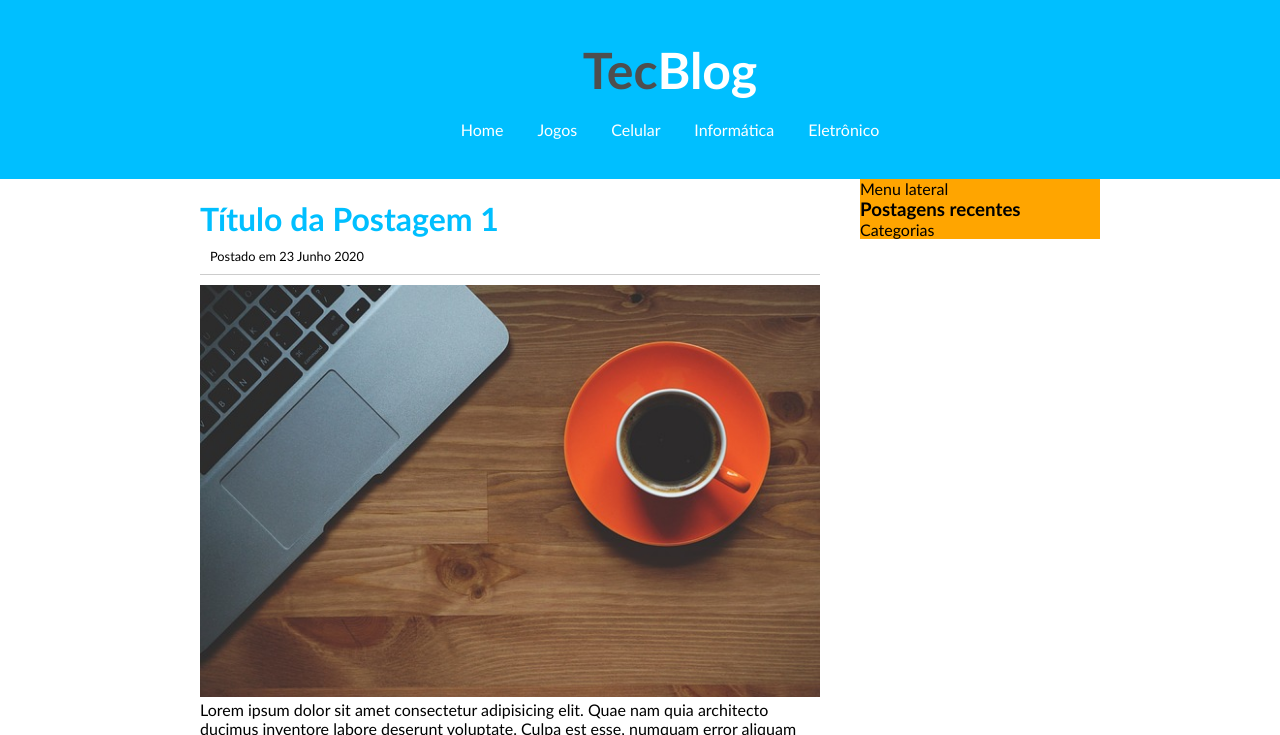
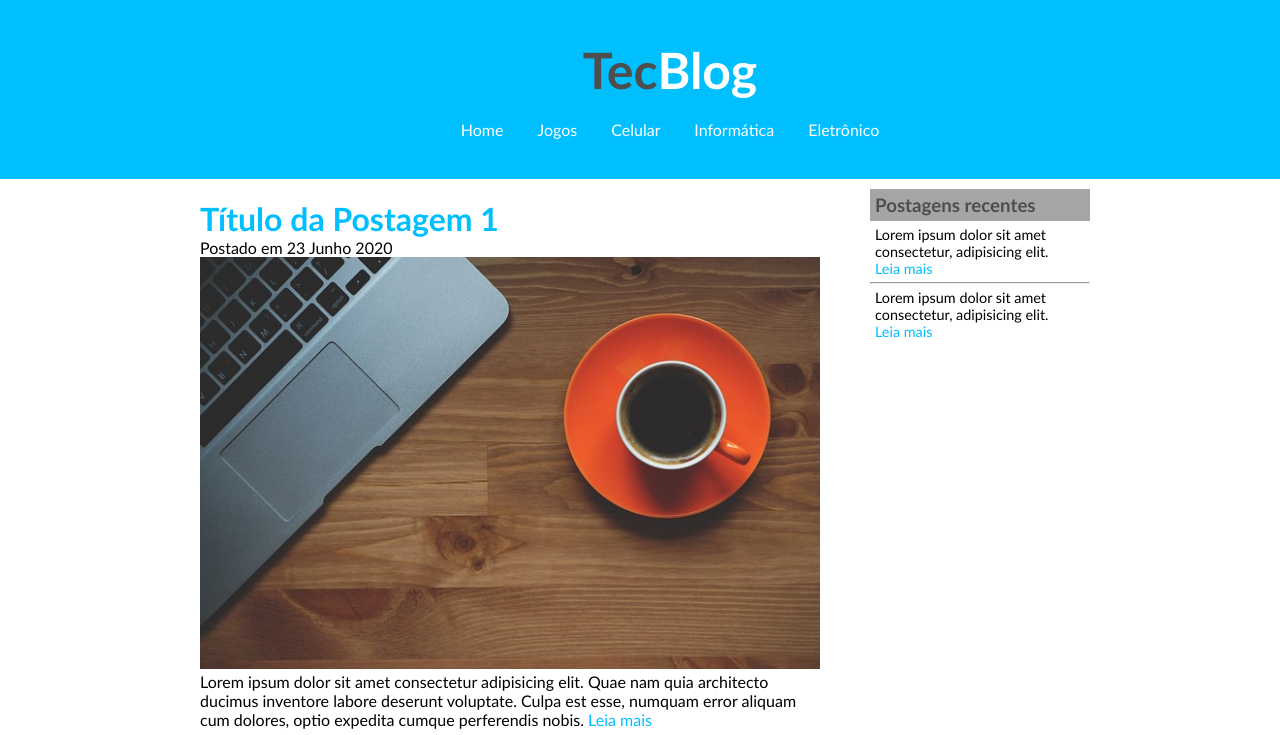
Before and after one commit to antonio-moreira-prog/Projeto3-Tecblog, a plain HTML site: page index.html in a window 1280 px wide. Shown: the top 735 px of the page. Drawn offline with Linux system fonts and the light colour scheme.

Commit message:
Up Algoritmos HTML + CSS

```diff
--- a/CSS/style.css
+++ b/CSS/style.css
@@ -20,15 +20,7 @@ a:hover{
     color: #00BFFF;
     background: #FFF;
 }
-#navegacao a:link, #navegacao a:visited{
-    text-decoration: none;
-    padding: 5px 15px;
-    color: white;
-}
-#navegacao a:hover{
-    color: #00BFFF;
-    background: white;
-}
+
 img{
     padding: 0px;
 }
@@ -39,6 +31,20 @@ h1{
 h2{
     font-size: 2em;
     color: #00BFFF;
+}
+h3{
+    color: #4e4e4e;
+    background: rgb(165, 165, 165);
+    padding: 5px;
+}
+#navegacao a:link, #navegacao a:visited{
+    text-decoration: none;
+    padding: 5px 15px;
+    color: white;
+}
+#navegacao a:hover{
+    color: #00BFFF;
+    background: white;
 }
 #logo{
     font-size: 50px;
@@ -84,6 +90,8 @@ h2{
 #categorias{
 
 }
+
+}
 .data-postagem{
     font-size: 0.8em;
     border-bottom: 1px solid #ccc;
@@ -104,6 +112,17 @@ h2{
 .clear{
     clear: both;
 }
-#menu-lado{
-    background: orange;
+.conteudo-lado{
+    background: white;
+    padding: 10px;
+    margin-bottom: 20px;
 }
+
+.postagem-lateral{
+
+}
+.postagem-lateral{
+    font-size: 0.9em;
+    padding: 5px;
+    border: 1px ;
+}
--- a/index.html
+++ b/index.html
@@ -52,13 +52,19 @@
                 </div><!--//Postagem-->
             </div><!--//Postagem-->
             <div id="menu-lado">
-                Menu lateral
-                <div id="recentes">
+                <div class="conteudo-lado">
                     <h3>Postagens recentes</h3>
+                    <div class="postagem-lateral">
+                        <p>Lorem ipsum dolor sit amet consectetur, adipisicing elit.</p>
+                        <a href="">Leia mais</a>
+                    </div>
+                    <hr>
+                    <div class="postagem-lateral">
+                        <p>Lorem ipsum dolor sit amet consectetur, adipisicing elit.</p>
+                        <a href="">Leia mais</a>
+                    </div>
                 </div>
-                <div id="categorias">
-                    Categorias
-                </div>
+
             </div>
             <div id="rodape">Todos os direitos reservados</div>
         </div>
```
